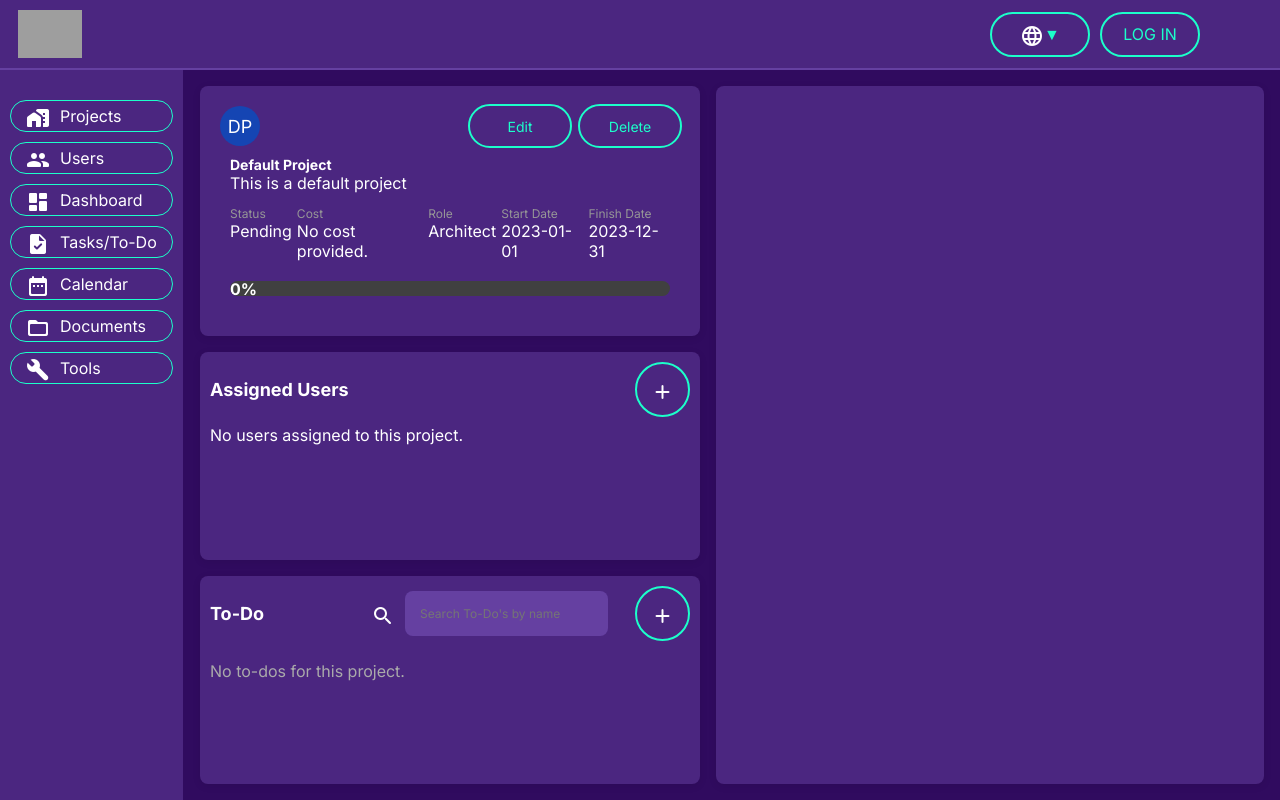
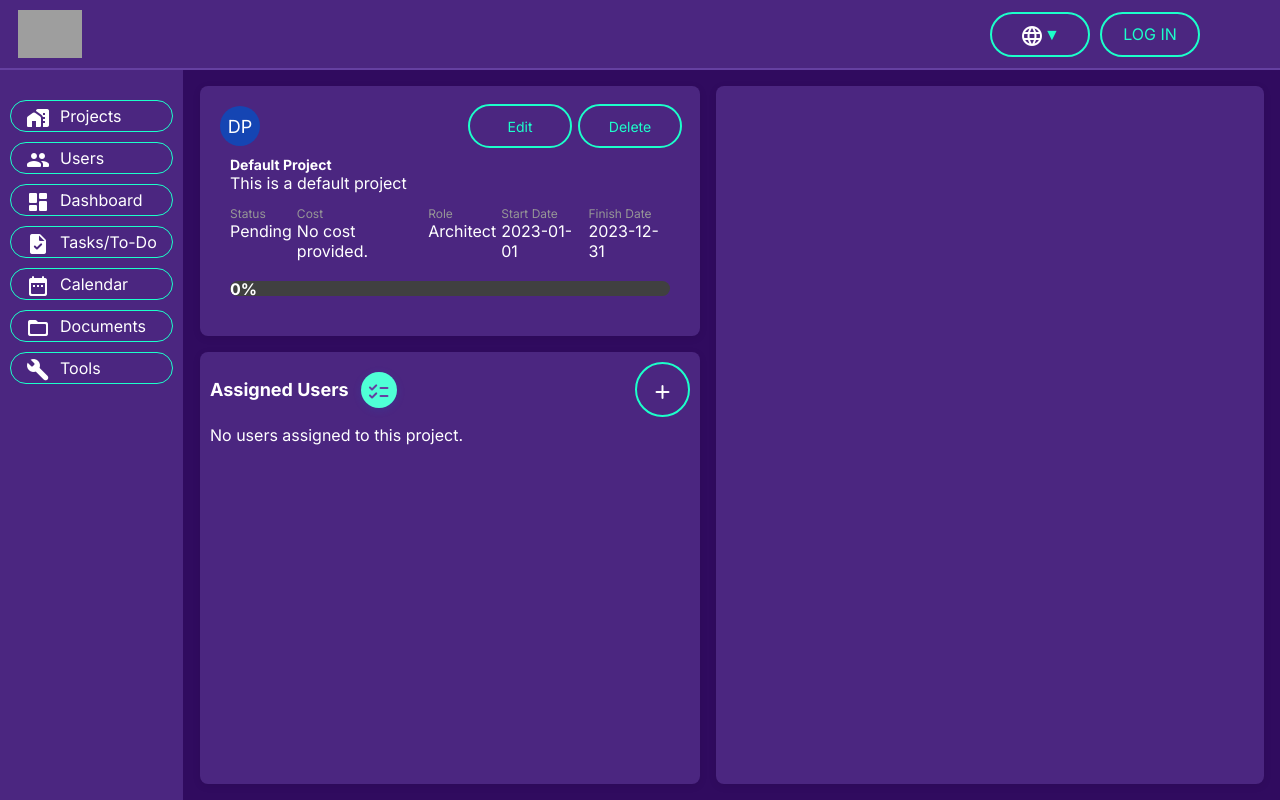
Before and after one commit to Mikel0M/non-plan-platform, a React (Vite) app: page /project/13b56b64-14df-4efa-8edf-567d80291c27 in a window 1280 px wide. Built offline with nearby package versions, Linux system fonts and the light colour scheme; grey boxes are pictures that could not be loaded.

Commit message:
Fixed UI 3

```diff
--- a/src/react-components/ProjectDetailsPage.tsx
+++ b/src/react-components/ProjectDetailsPage.tsx
@@ -283,6 +283,9 @@ const handleConfirmDeleteProject = () => {
   }
 };
 
+    // State for active card (users or todo)
+const [activeLeftCard, setActiveLeftCard] = React.useState<'users' | 'todo'>('users');
+
     // --- RENDER ---
     return (
       <div className="page" id="projectDetails">
@@ -390,9 +393,20 @@ const handleConfirmDeleteProject = () => {
                 </div>
               </div>
             </div>
+            {activeLeftCard === 'users' && (
               <div className="dashboardCard project-assigned-users-card">
                 <div style={{ display: 'flex', alignItems: 'center', justifyContent: 'space-between', marginBottom: 8 }}>
-                <h4 style={{ margin: 0 }}>Assigned Users</h4>
+                  <div className="tabs-row">
+                    <h4 style={{ margin: 0, whiteSpace: 'nowrap' }}>Assigned Users</h4>
+                    <button
+                      className={activeLeftCard === 'users' ? 'tabCircle active' : 'tabCircle'}
+                      onClick={() => setActiveLeftCard('todo')}
+                      type="button"
+                      title="Show To-Do"
+                    >
+                      <span className="material-icons-round">checklist</span>
+                    </button>
+                  </div>
                   <button className="buttonTertiary" onClick={() => setAssignUserModalOpen(true)}>
                     <span className="material-icons-round">add</span>
                   </button>
@@ -426,36 +440,33 @@ const handleConfirmDeleteProject = () => {
                   )}
                 </ul>
               </div>
+            )}
+            {activeLeftCard === 'todo' && (
               <div className="dashboardCard project-todo-card">
-              <div
-                style={{
-                  display: "flex",
-                  alignItems: "center",
-                  justifyContent: "space-between"
-                }}
+                <div style={{ display: 'flex', alignItems: 'center', justifyContent: 'space-between', flexWrap: 'nowrap' }}>
+                  <div className="tabs-row">
+                    <h4 style={{ margin: 0, whiteSpace: 'nowrap' }}>To-Do</h4>
+                    <button
+                      className={activeLeftCard === 'todo' ? 'tabCircle active' : 'tabCircle'}
+                      onClick={() => setActiveLeftCard('users')}
+                      type="button"
+                      title="Show Assigned Users"
                     >
-                <h4>To-Do</h4>
-                <div
-                  style={{ display: "flex", alignItems: "center", paddingLeft: 80 }}
-                >
-                  <span
-                    className="material-icons-round"
-                    style={{ paddingRight: 10 }}
-                  >
-                    search
-                  </span>
-                  <input
-                    type="text"
-                    style={{ fontSize: "var(--fontSizeSmall)" }}
-                    placeholder="Search To-Do's by name"
-                  />
+                      <span className="material-icons-round">group</span>
+                    </button>
                   </div>
-                <button id="newToDoBtn" className="buttonTertiary" onClick={() => {
+                  <div style={{ display: 'flex', alignItems: 'center', gap: 8 }}>
+                    <div style={{ display: 'flex', alignItems: 'center' }}>
+                      <span className="material-icons-round" style={{ paddingRight: 10 }}>search</span>
+                      <input type="text" style={{ fontSize: "var(--fontSizeSmall)" }} placeholder="Search To-Do's by name" />
+                    </div>
+                    <button id="newToDoBtn" className="buttonTertiary" style={{ marginLeft: 8 }} onClick={() => {
   const modal = document.getElementById('newToDoModal') as HTMLDialogElement | null;
   if (modal) modal.showModal();
 }}>
                       <span className="material-icons-round">add</span>
                     </button>
+                  </div>
                 </div>
                 {/* To-Do List Container */}
                 <div
@@ -503,6 +514,7 @@ const handleConfirmDeleteProject = () => {
 })}
                 </div>
               </div>
+            )}
           </div>
           <div className="project-details-right-col">
             <div id="viewerContainer" className="dashboardCard" />
--- a/src/react-components/Users.tsx
+++ b/src/react-components/Users.tsx
@@ -224,20 +224,27 @@ export function UsersPage(props: Props) {
     return (
         <div className="page page-flex" id="usersPage">
             <header>
-                {/* Removed the Users/Companies title */}
-                <div className="flex-row-gap-10">
+  <div className="tabs-row">
+    {activeTab === 'users' && (
       <button
-                      className={activeTab === 'users' ? 'buttonTertiary active' : 'buttonTertiary'}
+        className="tabCircle"
+        onClick={() => setActiveTab('companies')}
+        type="button"
+        title="Show Companies"
+      >
+        <span className="material-icons-round">business</span>
+      </button>
+    )}
+    {activeTab === 'companies' && (
+      <button
+        className="tabCircle"
         onClick={() => setActiveTab('users')}
+        type="button"
+        title="Show Users"
       >
-                      Users
+        <span className="material-icons-round">person</span>
       </button>
-                    <button
-                      className={activeTab === 'companies' ? 'buttonTertiary active' : 'buttonTertiary'}
-                      onClick={() => setActiveTab('companies')}
-                    >
-                      Companies
-                    </button>
+    )}
     {activeTab === 'users' && (
       <button id="newUserBtn" className="buttonTertiary" onClick={() => setOpenModal('newUser')}>
         <span className="material-icons-round">add</span>
@@ -506,7 +513,10 @@ export function UsersPage(props: Props) {
                 </label>
               </div>
             </div>
+            {/* Only one list visible at a time */}
+            <div>
                 {activeTab === 'users' && (
+                  <>
                   <div
                       style={{
                           display: "grid",
@@ -525,10 +535,6 @@ export function UsersPage(props: Props) {
                       <label className="label-tip">Last active</label>
                       <label className="label-tip" style={{ justifySelf: "end" }}>Edit</label>
                   </div>
-            )}
-            <div></div>
-            <div>
-                {activeTab === 'users' && (
                   <div
                       id="usersList"
                       className="usersList"
@@ -564,8 +570,27 @@ export function UsersPage(props: Props) {
                           </div>
                       ))}
                   </div>
+                  </>
                 )}
                 {activeTab === 'companies' && (
+                  <>
+                  <div
+                      style={{
+                          display: "grid",
+                          gridTemplateColumns: "2fr 1fr 1fr 1fr 1fr",
+                          paddingLeft: 30,
+                          paddingRight: 30,
+                          paddingTop: 30,
+                          columnGap: 20,
+                          alignItems: "center"
+                      }}
+                  >
+                      <label className="label-tip">Company</label>
+                      <label className="label-tip">Address</label>
+                      <label className="label-tip">Email</label>
+                      <label className="label-tip">Phone</label>
+                      <label className="label-tip" style={{ justifySelf: "end" }}>Edit</label>
+                  </div>
                   <div
                       id="companiesList"
                       className="usersList"
@@ -599,6 +624,7 @@ export function UsersPage(props: Props) {
                       </div>
                     ))}
                   </div>
+                  </>
                 )}
             </div>
         </div>
--- a/style.css
+++ b/style.css
@@ -457,12 +457,19 @@ buttonBlue:hover {
     display: flex;
     align-content: center;
     height: 20px;
-    color: white !important;
+    color: white;
     text-decoration: none;
 }
 
-#nav-buttons li:hover {
-    background-color: var(--primary-200);
+.tabCircle .material-icons-round {
+    color: var(--background-200, #222) !important;
+    transition: color 0.2s;
+}
+.tabCircle.active .material-icons-round {
+    color: var(--background-200, #222) !important;
+}
+.tabCircle:hover .material-icons-round {
+    color: var(--background-200, #222) !important;
 }
 
 /* Content styles */
@@ -539,6 +546,12 @@ header {
     display: flex;
     justify-content: space-between;
     align-items: center;
+    transition: border 0.2s;
+    border: 1px solid transparent;
+}
+
+.todoItem:hover {
+  border: 2px solid var(--primary-100, #0078d4);
 }
 
 /* Form Styles */
@@ -1147,3 +1160,47 @@ input:focus, textarea:focus, select:focus {
   max-width: 95vw;
   color: #fff;
 }
+
+.tabs-row {
+  display: flex;
+  align-items: center;
+  gap: 12px;
+  flex-wrap: nowrap;
+}
+
+.tabCircle {
+  width: 36px;
+  height: 36px;
+  border-radius: 50%;
+  border: none;
+  background: var(--background-200, #222);
+  display: flex;
+  align-items: center;
+  justify-content: center;
+  transition: background 0.2s, box-shadow 0.2s;
+  cursor: pointer;
+  box-shadow: 0 1px 4px rgba(0,0,0,0.08);
+  color: var(--text-100, #fff);
+  font-size: 20px;
+  margin: 0;
+  padding: 0;
+}
+.tabCircle .material-icons-round {
+  color: var(--background-200, #222) !important;
+  transition: color 0.2s;
+}
+.tabCircle.active {
+  background: var(--primary-100, #0078d4);
+  color: #fff;
+  box-shadow: 0 2px 8px rgba(0,120,212,0.15);
+}
+.tabCircle.active .material-icons-round {
+  color: var(--background-200, #222) !important;
+}
+.tabCircle:not(.active) {
+  background: var(--primary-100, #0078d4);
+  color: #fff;
+}
+.tabCircle:not(.active) .material-icons-round {
+  color: var(--background-200, #222) !important;
+}
```
Lines whose indentation alone changed are shown as unchanged.
